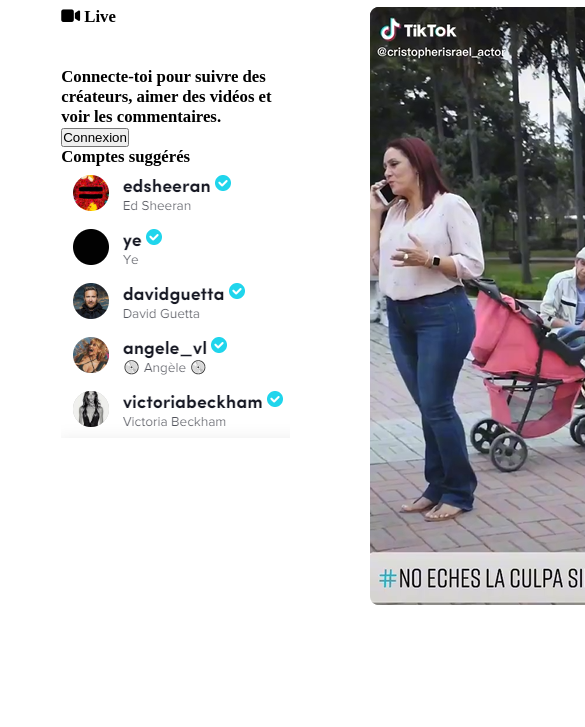
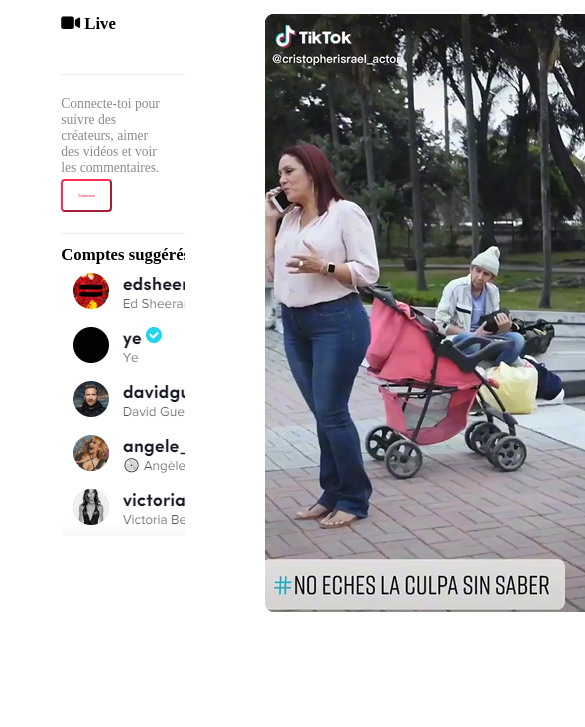
Before and after one commit to Amaranth01/tiktokRepro, a plain HTML site: page public/index.html in a window 390 px wide. Shown: the part 117-844 px from the top of the page, 585 px wide, since content can reach past the window. Drawn offline with Linux system fonts and the light colour scheme.

Commit message:
beginning responsive

```diff
--- a/asset/style.css
+++ b/asset/style.css
@@ -15,6 +15,7 @@ header {
     margin-left: 15.7vw;
     margin-top: 0.1vw;
     width: 74vw;
+    box-shadow: 0 1px 1px 0 rgba(0, 0, 0, 0.07);
 }
 
 #imgLogo {
@@ -65,11 +66,13 @@ header {
      width: 3rem;
      margin-top: 0.5rem;
      margin-left: -17vw;
+     background-color: transparent;
  }
 
  #content {
      display: flex;
      justify-content: space-around;
+     margin-top: 2vw;
  }
 
  #menuLeft {
@@ -78,6 +81,60 @@ header {
      font-weight: bold;
  }
 
+ #menuLeft > div:first-child {
+     border-bottom: 1px solid rgba(0, 0, 0, 0.07);
+ }
+
  #pink {
      color: rgba(254, 44, 85, 1);
  }
+
+ #sentence {
+     color: rgba(22, 24, 35, .5);
+     font-size: 1.3rem;
+     font-weight: normal;
+     width: 28vw;
+     margin-top: 2rem;
+ }
+
+ #center {
+     margin-left: -27vw;
+ }
+
+ #connexion {
+     margin-top: 0.8vw;
+     font-size: 0.8vw;
+     width: 13vw;
+     padding: 1.2rem;
+     font-weight: bold;
+     margin-bottom: 2rem;
+ }
+
+ #connexion, #abo {
+     color: rgba(254, 44, 85, 1);
+     border-color: rgba(254, 44, 85, 1);
+     background-color: rgba(255, 255, 255, 1);
+     border-radius: 4px;
+ }
+
+ #connexion:hover, #abo:hover {
+     background-color: rgba(254, 44, 85, 0.16);
+ }
+
+ #middle {
+     border-bottom: 1px solid rgba(0, 0, 0, 0.07);
+ }
+
+ #count {
+     margin-top: 1rem;
+ }
+
+ #abo {
+     margin-left: -16vw;
+     font-size: 1.2rem;
+     padding: 0.35rem;
+ }
+
+ @media screen and (max-width: 1797px){
+
+ }
--- a/public/index.html
+++ b/public/index.html
@@ -24,16 +24,17 @@
 
 <div id="content">
     <div id="menuLeft">
-        <div>
+        <div id="top">
             <p id="pink"><i class="fa-solid fa-house"></i> Pour toi</p> <br>
             <p><i class="fa-solid fa-people-group"></i> Abonnements</p> <br>
             <p><i class="fa-solid fa-video"></i> Live</p>  <br><br>
-            <p>Connecte-toi pour suivre des créateurs, aimer des vidéos et voir les commentaires.</p>
-            <button>Connexion</button>
-
         </div>
 
-        <div>
+        <div id="middle">
+            <p id="sentence">Connecte-toi pour suivre des créateurs, aimer <br> des vidéos et voir les commentaires.</p>
+            <button id="connexion">Connexion</button>
+        </div>
+        <div id="count">
             <p>Comptes suggérés</p>
             <img src="/asset/img/count.png" alt="Comptes suggérés">
         </div>
@@ -44,8 +45,8 @@
         <img src="/asset/img/body.png" alt="">
     </div>
 
-    <div id="abo">
-        <button>S'abonner</button>
+    <div>
+        <button id="abo">S'abonner</button>
     </div>
 </div>
 
```
